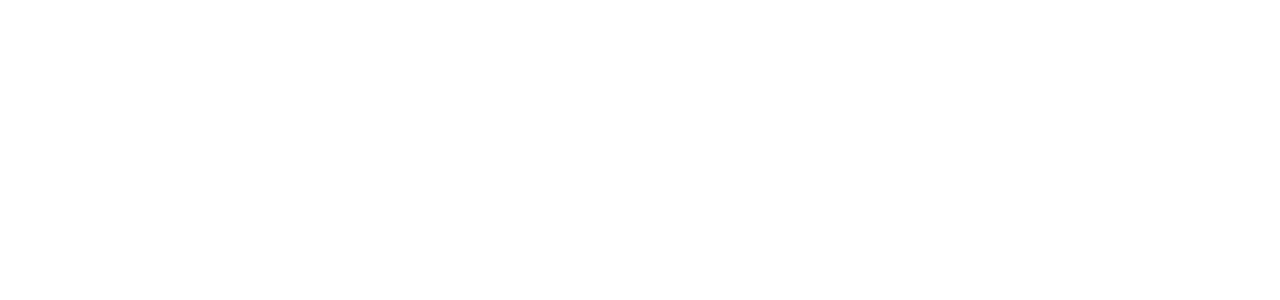
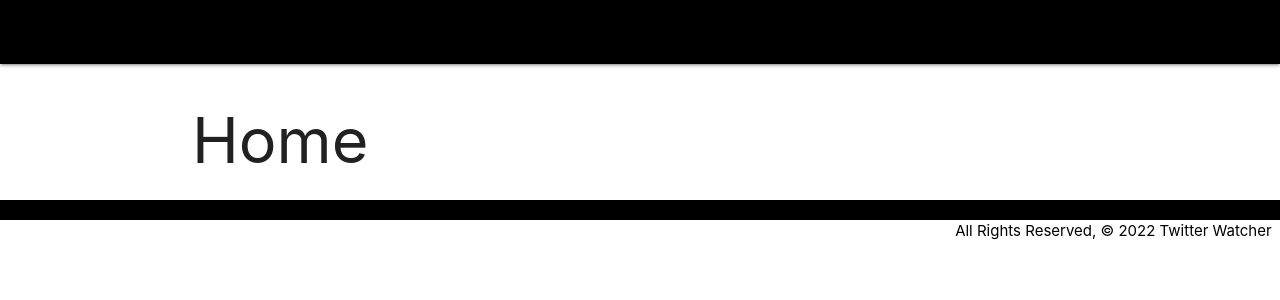
Before and after one commit to BRAKEL3SS/twitter-watcher-project3, a Django app: page / in a window 1280 px wide. Before the commit the part shown is empty. Shown: the top 300 px of the page. Run offline with Django 4.2, Linux system fonts and the light colour scheme.

Commit message:
Add base.html

```diff
--- /dev/null
+++ b/main_app/templates/base.html
@@ -0,0 +1,33 @@
+{% load static %}
+
+<!DOCTYPE html>
+<html lang="en">
+<head>
+    <meta charset="UTF-8">
+    <meta name="viewport" content="width=device-width, initial-scale=1.0">
+    <meta http-equiv="X-UA-Compatible" content="ie=edge">
+    <title>Twitter Watcher</title>
+    <link rel="stylesheet" href="https://cdnjs.cloudflare.com/ajax/libs/materialize/1.0.0/css/materialize.min.css">
+    <link rel="stylesheet" type="text/css" href="{% static 'css/style.css' %}">
+    <script src="https://cdnjs.cloudflare.com/ajax/libs/materialize/1.0.0/js/materialize.min.js"></script>
+</head>
+<body>
+    <header class="navbar-fixed">
+        <nav>
+            <div class="nav-wrapper black white-text">
+                <ul>
+                </ul>
+                <ul class="right">
+                </ul>
+            </div>
+        </nav>
+    </header>
+    <main class="container">
+        {% block content %}
+        {% endblock %}
+    </main>
+  	<footer class="page-footer black">
+       <div class="right black-text">All Rights Reserved, &copy; 2022 Twitter Watcher &nbsp;</div>
+    </footer>
+</body>
+</html>
--- a/main_app/templates/home.html
+++ b/main_app/templates/home.html
@@ -1,12 +1,6 @@
-<!DOCTYPE html>
-<html lang="en">
-<head>
-    <meta charset="UTF-8">
-    <meta http-equiv="X-UA-Compatible" content="IE=edge">
-    <meta name="viewport" content="width=device-width, initial-scale=1.0">
-    <title>Document</title>
-</head>
-<body>
+{% extends 'base.html' %}
+{% block content %}
 
-</body>
-</html>
+<h1>Home</h1>
+
+{% endblock %}
```
